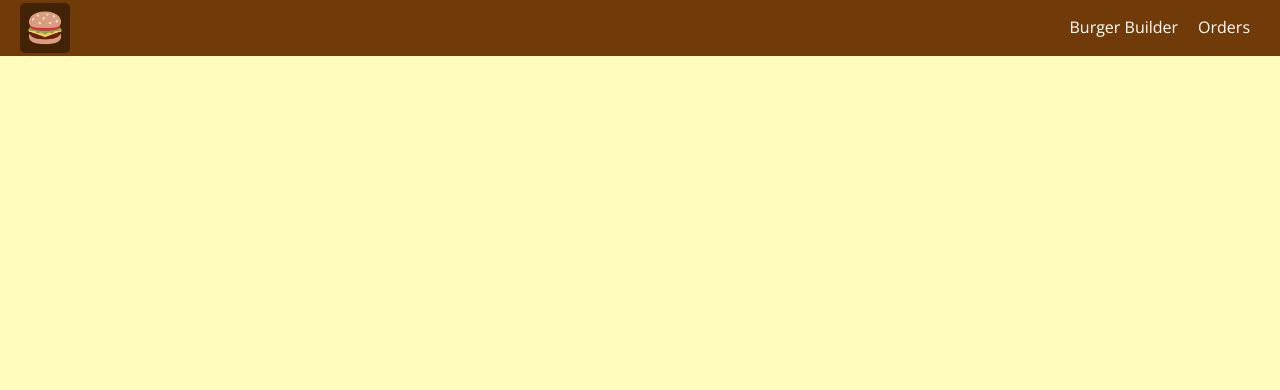
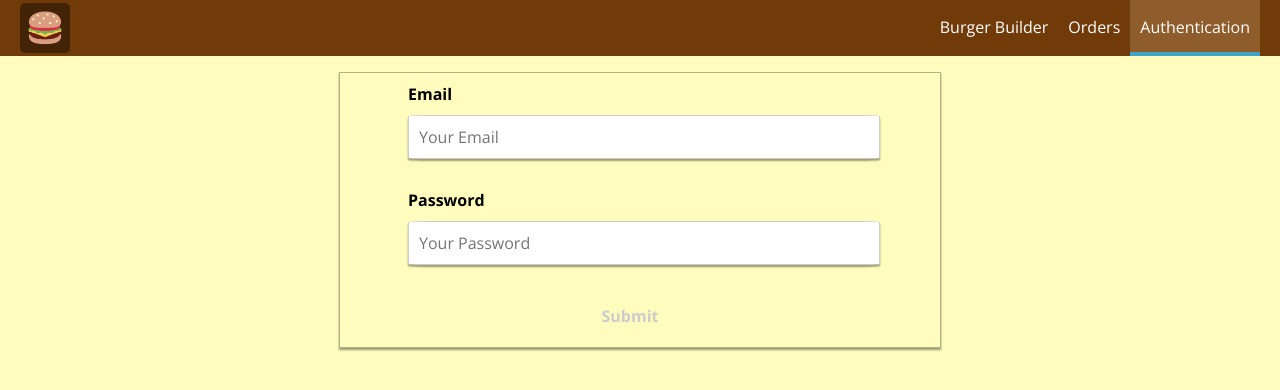
Before and after one commit to cdiasperera/build-a-burger, a React (Create React App) app: page /Auth in a window 1280 px wide. Shown: the top 390 px of the page. Built offline with nearby package versions, Linux system fonts and the light colour scheme.

Commit message:
Created Sign In form

```diff
--- a/src/App.js
+++ b/src/App.js
@@ -5,6 +5,7 @@ import Layout from './hoc/Layout/Layout'
 import BurgerBuilder from './containers/BurgerBuilder/BurgerBuilder'
 import Checkout from './containers/Checkout/Checkout'
 import Orders from './containers/Orders/Orders'
+import Auth from './containers/Auth/Auth'
 
 function App () {
   return (
@@ -13,6 +14,7 @@ function App () {
         <Route path='/' exact component={BurgerBuilder} />
         <Route path='/checkout' component={Checkout} />
         <Route path='/orders' exact component={Orders} />
+        <Route path='/Auth' exact component={Auth} />
       </Layout>
     </BrowserRouter>
   )
--- a/src/components/Navigation/NavItems/NavItems.js
+++ b/src/components/Navigation/NavItems/NavItems.js
@@ -9,6 +9,7 @@ const NavItems = () => {
     <ul className={classes.NavItems}>
       <NavItem link='/'>Burger Builder</NavItem>
       <NavItem link='/orders'>Orders</NavItem>
+      <NavItem link='/auth'>Authentication</NavItem>
     </ul>
   )
 }
--- /dev/null
+++ b/src/containers/Auth/Auth.js
@@ -0,0 +1,74 @@
+import React, { Component } from 'react'
+
+import createAuthFormObject from '../../helper/createFormObject'
+import checkRules from '../../helper/checkRules'
+
+import Input from '../../components/UI/Input/Input'
+import Button from '../../components/UI/Button/Button'
+
+import classes from './Auth.module.css'
+
+class Auth extends Component {
+  state = {
+    email: { value: '', valid: false, shouldValidate: false },
+    password: { value: '', valid: false, shouldValidate: false }
+  }
+
+  AUTH_FORM = {
+    email: createAuthFormObject(
+      'input', 'Email', 'email',
+      {
+        required: true,
+        isEmail: true
+      }),
+    password: createAuthFormObject(
+      'input', 'Password', 'password',
+      {
+        required: true,
+        minLength: 6
+      }
+    )
+  }
+
+  handleChange = (event) => {
+    const newDataState = {
+      value: event.target.value,
+      valid: checkRules(
+        event.target.value,
+        this.AUTH_FORM[event.target.name].rules
+      ),
+      shouldValidate: true
+    }
+    this.setState({ [event.target.name]: newDataState })
+  }
+
+  render = () => {
+    const inputs = []
+    for (const key in this.AUTH_FORM) {
+      const input = this.AUTH_FORM[key]
+      inputs.push(
+        (
+          <Input
+            key={input.elementConfig.name}
+            inputType={input.elementType}
+            isValid={this.state[key].valid}
+            shouldValidate={this.state[key].shouldValidate}
+            value={this.state[key].value}
+            onChange={this.handleChange}
+            {...input.elementConfig}
+          />
+        )
+      )
+    }
+    return (
+      <div className={classes.Auth}>
+        <form>
+          {inputs}
+          <Button disabled={!this.state.formValid} success> Submit </Button>
+        </form>
+      </div>
+    )
+  }
+}
+
+export default Auth
--- /dev/null
+++ b/src/containers/Auth/Auth.module.css
@@ -0,0 +1,14 @@
+.Auth {
+  margin: 20px auto;
+  width: 80%;
+  text-align: center;
+  box-shadow: 0 2px 2px rgba(0,0,0,0.4);
+  border: 1px solid rgba(0,0,0,0.3);
+}
+
+@media (min-width: 700px) {
+  .Auth {
+    width: 600px;
+  }
+
+}
--- a/src/containers/Checkout/Contact/Contact.js
+++ b/src/containers/Checkout/Contact/Contact.js
@@ -1,8 +1,10 @@
 import React, { Component } from 'react'
 import { withRouter } from 'react-router-dom'
 import { connect } from 'react-redux'
-import camelCase from '../../../helper/camelCase'
 import axios from '../../../axios'
+
+import createOrderFormObject from '../../../helper/createFormObject'
+import checkRules from '../../../helper/checkRules'
 
 import Button from '../../../components/UI/Button/Button'
 import Spinner from '../../../components/UI/Spinner/Spinner'
@@ -33,55 +35,22 @@ class Contact extends Component {
     }
   }
 
-  createOrderFormObject = (elementType, label, type, rules) => {
-    return {
-      elementType: elementType,
-      elementConfig: {
-        label: label,
-        name: camelCase(label),
-        type: type,
-        placeholder: 'Your ' + label
-      },
-      rules: rules
-    }
-  }
-
   ORDER_FORM = {
-    name: this.createOrderFormObject(
+    name: createOrderFormObject(
       'input', 'Name', 'text',
       { required: true }),
-    street: this.createOrderFormObject(
+    street: createOrderFormObject(
       'input', 'Street', 'text',
       { required: true }),
-    postalCode: this.createOrderFormObject(
+    postalCode: createOrderFormObject(
       'input', 'Postal Code', 'text',
       { required: true }),
-    email: this.createOrderFormObject(
+    email: createOrderFormObject(
       'input', 'Email', 'email',
       {
         required: true,
         isEmail: true
       })
-  }
-
-  checkRules = (value, rules) => {
-    if (rules.required) {
-      if (!value.length > 0) {
-        return false
-      }
-    }
-
-    if (rules.isEmail) {
-      // Make sure that the @ separates the domain and local-part and that the
-      // email doesn't end with an @
-      if (
-        value.match(/[^@]+/g).length !== 2 ||
-        value.charAt(value.length - 1) === '@') {
-        return false
-      }
-    }
-    // Passed on the rules, can return true
-    return true
   }
 
   handleOrder = async (event) => {
@@ -107,7 +76,7 @@ class Contact extends Component {
   handleChange = (event) => {
     const newDataState = {
       value: event.target.value,
-      valid: this.checkRules(
+      valid: checkRules(
         event.target.value,
         this.ORDER_FORM[event.target.name].rules
       ),
--- /dev/null
+++ b/src/helper/checkRules.js
@@ -0,0 +1,27 @@
+const checkRules = (value, rules) => {
+  if (rules.required) {
+    if (!value.length > 0) {
+      return false
+    }
+  }
+
+  if (rules.isEmail) {
+    // Make sure that the @ separates the domain and local-part and that the
+    // email doesn't end with an @
+    if (
+      value.match(/[^@]+/g).length !== 2 ||
+      value.charAt(value.length - 1) === '@') {
+      return false
+    }
+  }
+
+  if (rules.minLength) {
+    if (value.length < 7) {
+      return false
+    }
+  }
+  // Passed on the rules, can return true
+  return true
+}
+
+export default checkRules
--- /dev/null
+++ b/src/helper/createFormObject.js
@@ -0,0 +1,16 @@
+import camelCase from './camelCase'
+
+const createFormObject = (elementType, label, type, rules) => {
+  return {
+    elementType: elementType,
+    elementConfig: {
+      label: label,
+      name: camelCase(label),
+      type: type,
+      placeholder: 'Your ' + label
+    },
+    rules: rules
+  }
+}
+
+export default createFormObject
```
